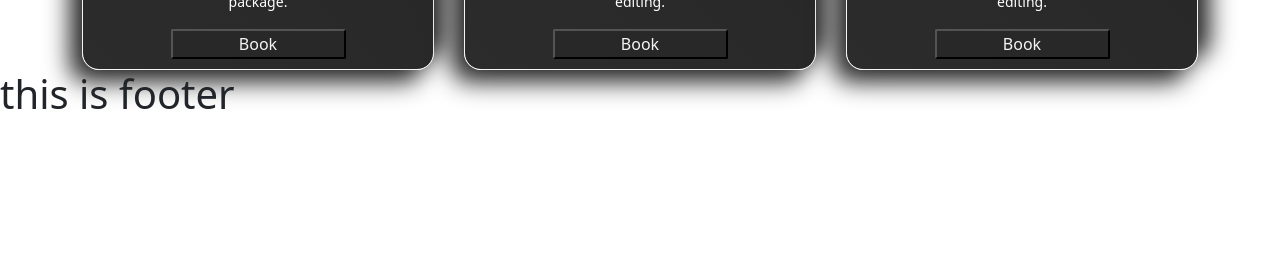
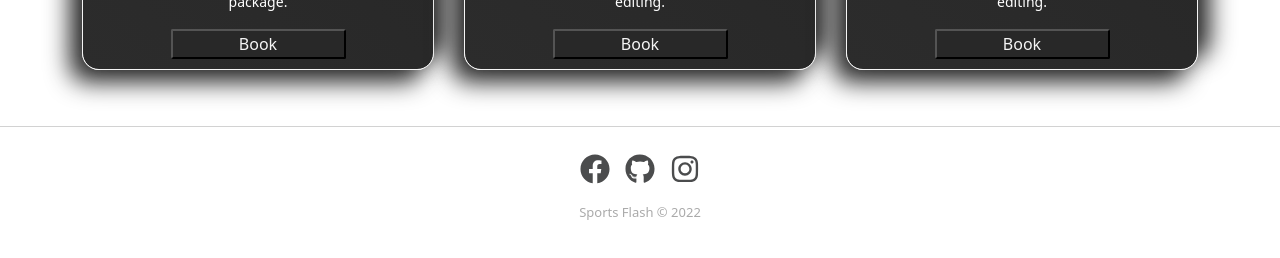
Before and after one commit to fahad09fahim/Sports-Flash, a React (Create React App) app: page / in a window 1280 px wide. Shown: the part 1578-1836 px from the top of the page. Before the commit the page ends 1704 px from the top, so only its background shows below. Built offline with nearby package versions, Linux system fonts and the light colour scheme.

Commit message:
footer complete

```diff
--- a/package.json
+++ b/package.json
@@ -10,6 +10,7 @@
     "react": "^18.0.0",
     "react-bootstrap": "^2.2.3",
     "react-dom": "^18.0.0",
+    "react-icons": "^4.3.1",
     "react-router-dom": "^6.3.0",
     "react-scripts": "5.0.1",
     "web-vitals": "^2.1.4"
--- /dev/null
+++ b/src/Pages/Shared/Footer/Footer.css
@@ -0,0 +1,25 @@
+.footer {
+  padding: 40px 0;
+  background-color: #ffffff;
+  color: #4b4c4d;
+}
+
+.footer .social {
+  display: flex;
+  flex-direction: row;
+  align-items: center;
+  justify-content: center;
+  font-size: 30px;
+  gap: 15px;
+}
+.footer .social > a {
+  color: #4b4c4d;
+}
+
+.footer .copyright {
+  margin-top: 15px;
+  text-align: center;
+  font-size: 13px;
+  color: #aaa;
+  margin-bottom: 0;
+}
--- a/src/Pages/Shared/Footer/Footer.js
+++ b/src/Pages/Shared/Footer/Footer.js
@@ -1,9 +1,40 @@
 import React from "react";
+import "./Footer.css";
+import { FaFacebook, FaGithub, FaInstagram } from "react-icons/fa";
 
 const Footer = () => {
+  const today = new Date();
+  const year = today.getFullYear();
   return (
-    <div>
-      <h1>this is footer</h1>
+    <div className="footer">
+      <hr />
+      <footer>
+        <div className="social">
+          <a
+            target="_blank"
+            rel="noreferrer"
+            href="https://www.facebook.com/fahad.fahim09"
+          >
+            <FaFacebook />
+          </a>
+          <a
+            target="_blank"
+            rel="noreferrer"
+            href="https://github.com/fahad09fahim"
+          >
+            <FaGithub />
+          </a>
+          <a
+            target="_blank"
+            rel="noreferrer"
+            href="https://www.instagram.com/09_fahim/"
+          >
+            <FaInstagram />
+          </a>
+        </div>
+
+        <p className="copyright">Sports Flash © {year}</p>
+      </footer>
     </div>
   );
 };
```
Also changed, not shown: 1 other file (tests, documents, lock files or other folders).
